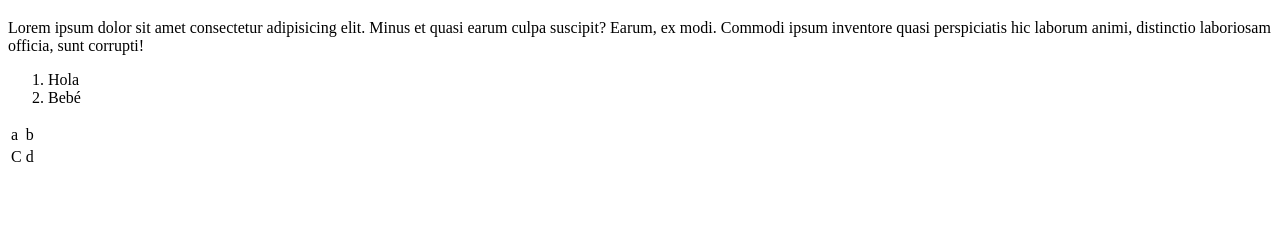
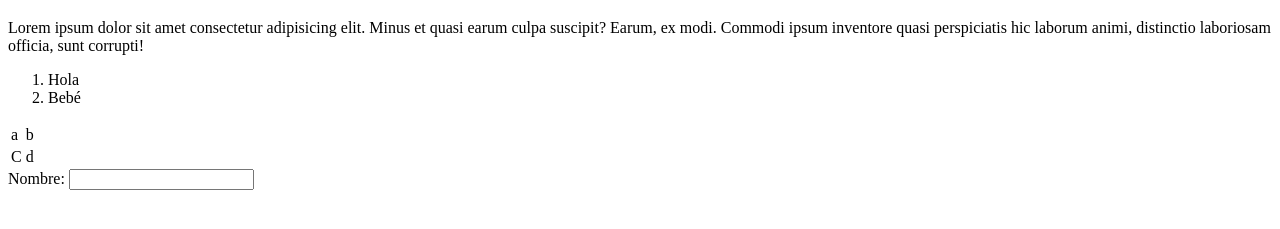
Before and after one commit to clarafp8/prueba_git, a plain HTML site: page index.html in a window 1280 px wide. Shown: the part 61-290 px from the top of the page. Drawn offline with Linux system fonts and the light colour scheme.

Commit message:
Añado un formulario

```diff
--- a/index.html
+++ b/index.html
@@ -16,5 +16,10 @@
         <tr><td>a</td><td>b</td></tr>
         <tr><td>C</td><td>d</td></tr>
     </table>
+
+    <form action="" method="get">
+        <label for="nombre">Nombre:</label>
+        <input type="text" name="nombre" id="">
+    </form>
 </body>
 </html>
```
